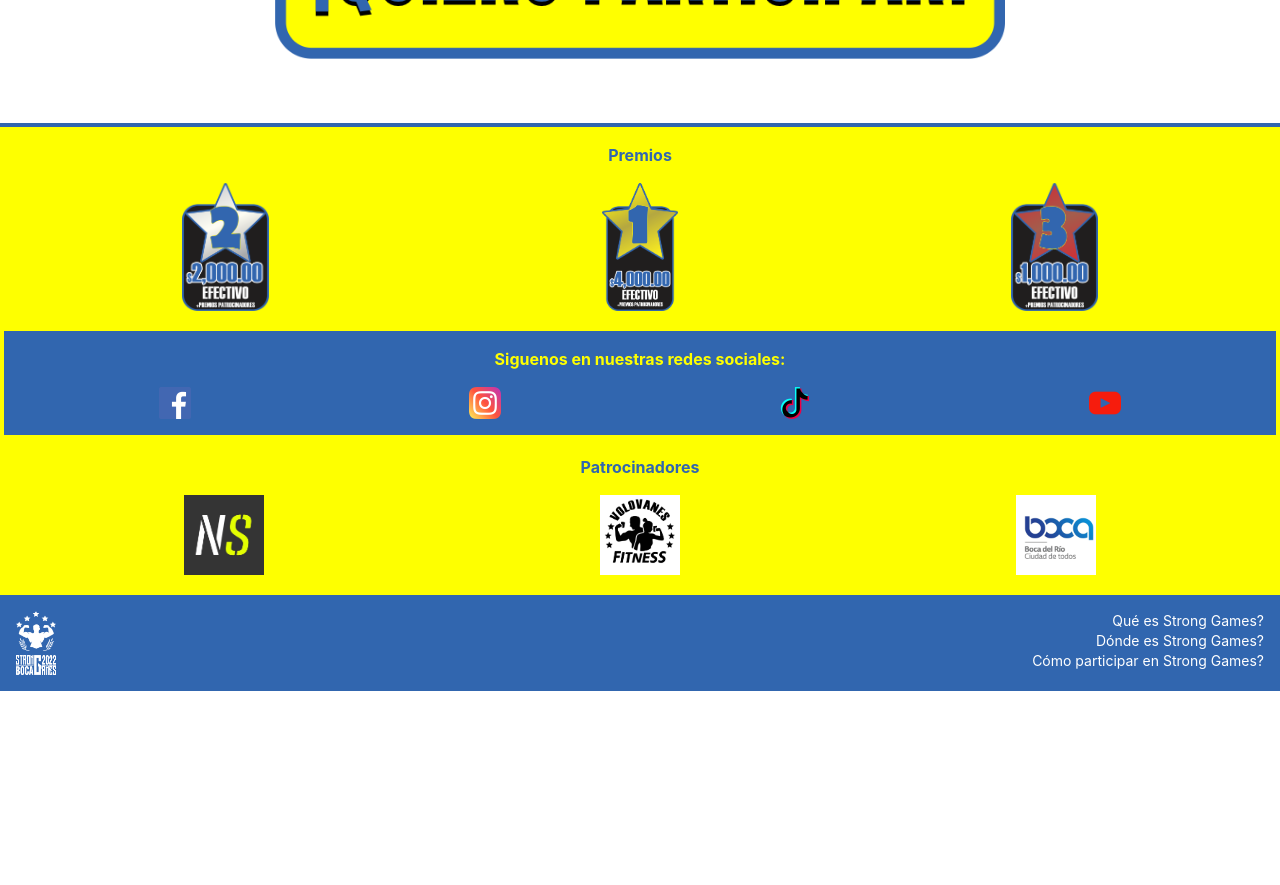
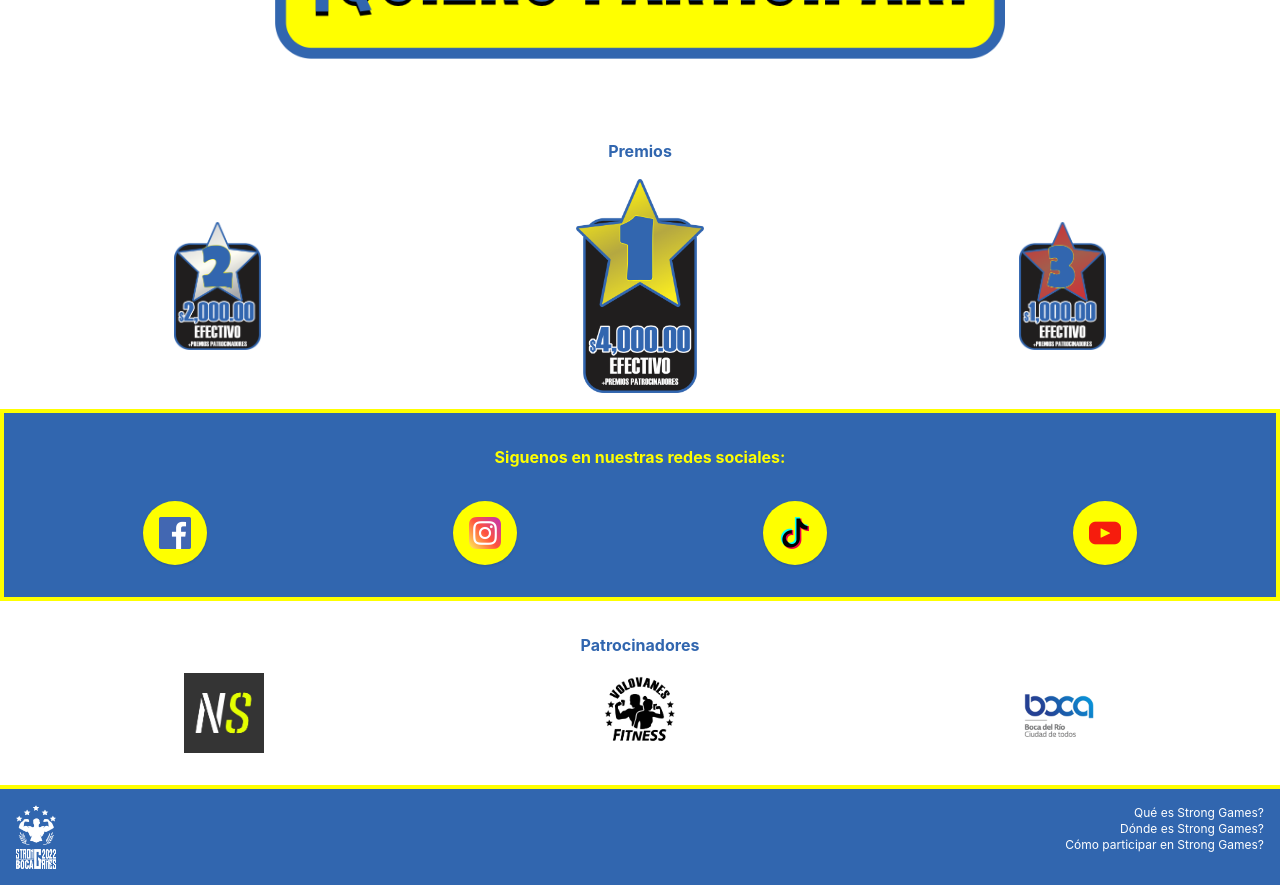
Before and after one commit to softwarenacho/strongman, a Next.js app: page / in a window 1280 px wide. Shown: the part 780-1665 px from the top of the page. Before the commit the page ends 1471 px from the top, so only its background shows below. Built offline with nearby package versions, Linux system fonts and the light colour scheme.

Commit message:
re-styling

```diff
--- a/pages/index.tsx
+++ b/pages/index.tsx
@@ -65,35 +65,43 @@ const Home: NextPage = () => {
             alt="Logo Strong Games Boca 2022"
           />
         </section>
-        <section className="py-4 md:px-8 md:py-16 flex justify-center items-center">
+        <section className="py-8 px-4 md:px-8 md:py-16 flex justify-center items-center">
           <img
             className="w-3/5 cursor-pointer hover:shadow-lg"
             src="/cta.png"
             alt="Quiero participar"
           />
         </section>
-        <section className="bg-strong-yellow p-4 border-t-4 border-strong-blue">
+        <section className="p-4">
           <h3 className="text-strong-blue text-center font-bold mb-4">
             Premios
           </h3>
-          <div className="flex justify-around">
+          <div className="flex justify-around items-center">
             <img className="w-22 h-32" src="/second.png" alt="Segundo" />
-            <img className="w-22 h-32" src="/first.png" alt="Primero" />
+            <img className="w-32 h-42" src="/first.png" alt="Primero" />
             <img className="w-22 h-32" src="/third.png" alt="Tercero" />
           </div>
         </section>
-        <section className="bg-strong-blue p-4 border-4 border-strong-yellow">
-          <h3 className="text-strong-yellow text-center font-bold mb-4">
+        <section className="bg-strong-blue px-4 py-8 border-4 border-strong-yellow">
+          <h3 className="text-strong-yellow text-center font-bold mb-8">
             Siguenos en nuestras redes sociales:
           </h3>
           <div className="flex justify-around">
-            <img className="w-8 h-8" src="/facebook.png" alt="Facebook" />
-            <img className="w-8 h-8" src="/instagram.png" alt="Instagram" />
-            <img className="w-8 h-8" src="/tiktok.png" alt="Tik Tok" />
-            <img className="w-8 h-8" src="/youtube.png" alt="Youtube" />
+            <div className="flex justify-center items-center w-16 h-16 rounded-full bg-strong-yellow shadow cursor-pointer hover:shadow-xl">
+              <img className="w-8 h-8" src="/facebook.png" alt="Facebook" />
+            </div>
+            <div className="flex justify-center items-center w-16 h-16 rounded-full bg-strong-yellow shadow cursor-pointer hover:shadow-xl">
+              <img className="w-8 h-8" src="/instagram.png" alt="Instagram" />
+            </div>
+            <div className="flex justify-center items-center w-16 h-16 rounded-full bg-strong-yellow shadow cursor-pointer hover:shadow-xl">
+              <img className="w-8 h-8" src="/tiktok.png" alt="Tik Tok" />
+            </div>
+            <div className="flex justify-center items-center w-16 h-16 rounded-full bg-strong-yellow shadow cursor-pointer hover:shadow-xl">
+              <img className="w-8 h-8" src="/youtube.png" alt="Youtube" />
+            </div>
           </div>
         </section>
-        <section className="bg-strong-yellow p-4">
+        <section className="px-4 py-8">
           <h3 className="text-strong-blue text-center font-bold mb-4">
             Patrocinadores
           </h3>
@@ -123,13 +131,13 @@ const Home: NextPage = () => {
           />
         </div>
         <div className="flex flex-col text-right">
-          <a className="text-sm text-white" href="">
+          <a className="text-xs text-white" href="">
             Qué es Strong Games?
           </a>
-          <a className="text-sm text-white" href="">
+          <a className="text-xs text-white" href="">
             Dónde es Strong Games?
           </a>
-          <a className="text-sm text-white" href="">
+          <a className="text-xs text-white" href="">
             Cómo participar en Strong Games?
           </a>
         </div>
```
